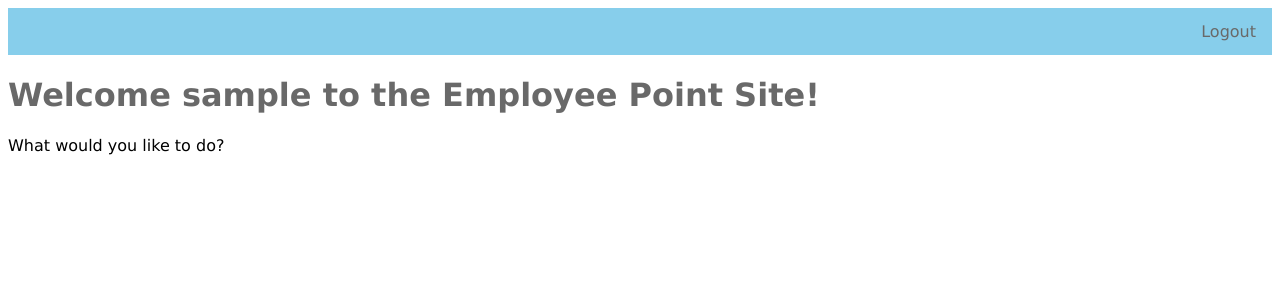
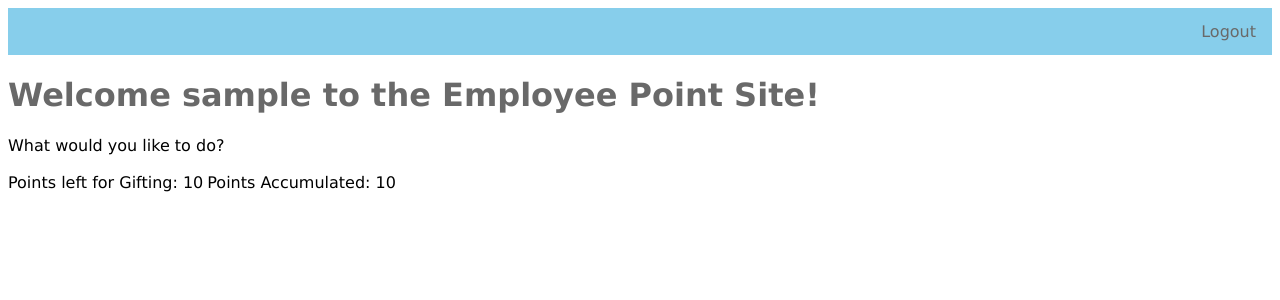
Before and after one commit to MartinKBeck/DBMProjectDeploy, a Django app: template dbmsite/points/templates/points/hub.html in a window 1280 px wide. Shown: the top 300 px of the page. Run offline with Django 3.2, Linux system fonts and the light colour scheme; tables that the repository leaves empty hold one stand-in row (values such as "Sample post"); the template is opened without the code that fills it: values that come from a table or form of the project are taken from there, most other values are stand-ins (such as "Sample title", 1, 10 or a date in 2020).

Commit message:
Included Pandas in requirements, included functionality for users where they see their point amounts in the central hub.

```diff
--- a/dbmsite/points/templates/points/hub.html
+++ b/dbmsite/points/templates/points/hub.html
@@ -115,7 +115,11 @@ a:active {
 
 <p1>What would you like to do?</p1><br><br>
 
+{% if points_left %}
+<p1>Points left for Gifting: {{points_left}}</p1>
+
+<p1>Points Accumulated: {{points_accumulated}}
 </html>
-
+{% endif %}
 
 {% endblock %}
--- a/dbmsite/requirements.txt
+++ b/dbmsite/requirements.txt
@@ -1,3 +1,4 @@
 django==2.1.13
 PyMySQL==0.9.3
 gunicorn==19.7.1
+pandas
```
Also changed, not shown: dbmsite/points/views.py (+10 -2 lines).
